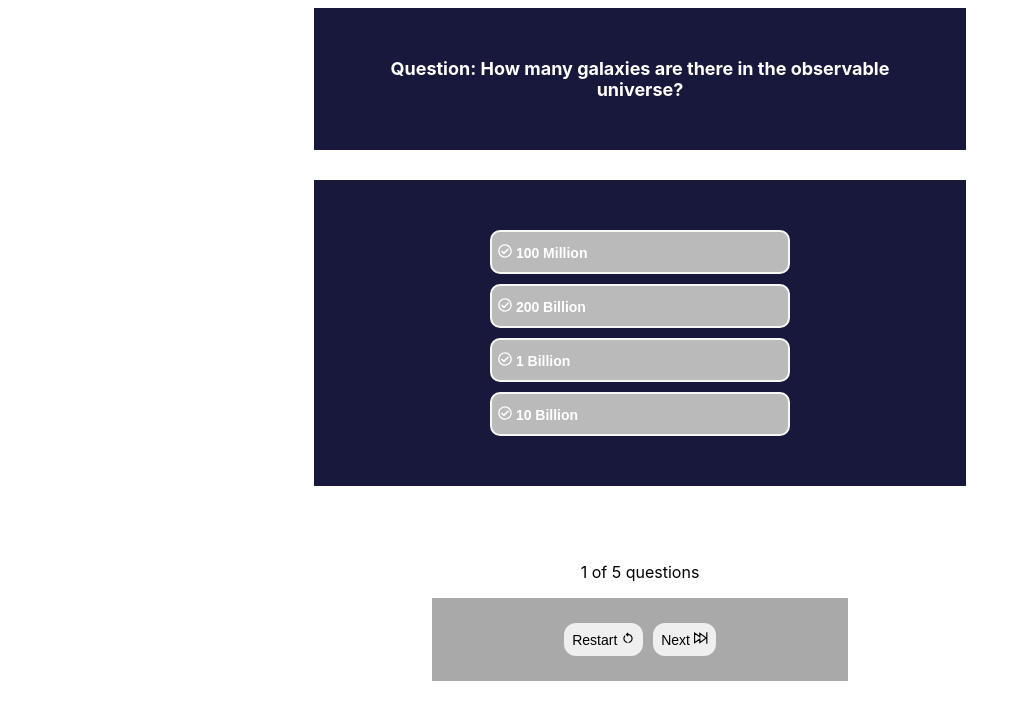
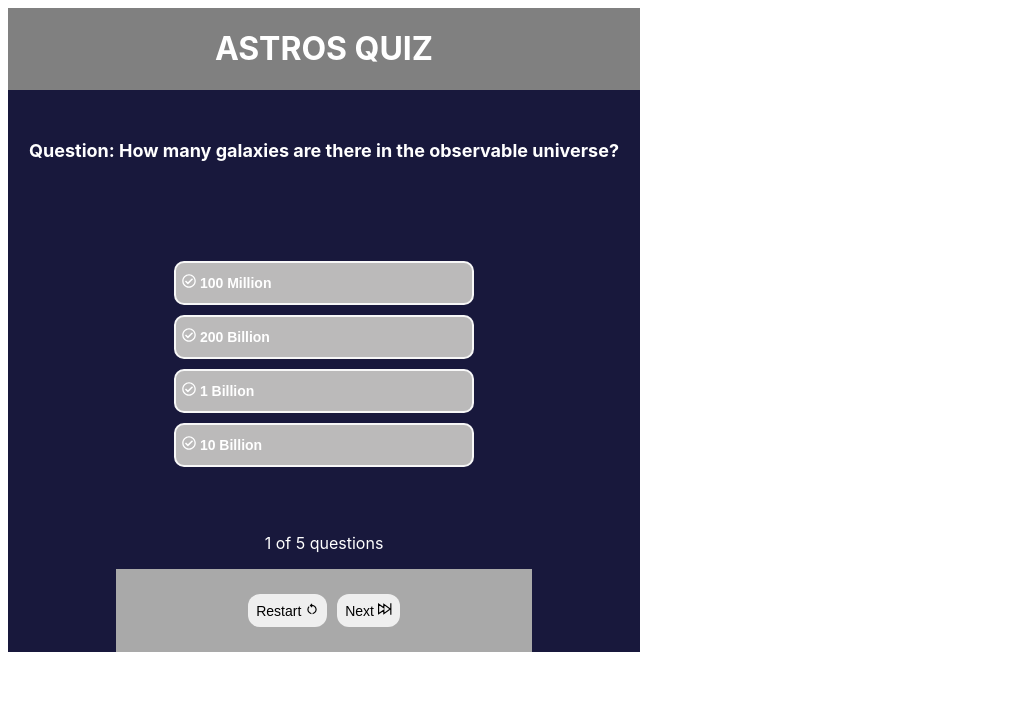
Before and after one commit to Technigo/project-redux-quiz, a React (Vite) app: page / in a window 1280 px wide. Shown: the top 720 px of the page, without its empty margins (0-1021 px from the left). Built offline with nearby package versions, Linux system fonts and the light colour scheme.

Commit message:
add header and fix some small styles

```diff
--- a/src/components/Controller.jsx
+++ b/src/components/Controller.jsx
@@ -1,10 +1,12 @@
 import { CurrentQuestion } from './CurrentQuestion';
 import { ProgressBar } from './ProgressBar';
 import { ButtonsMenu } from "./ButtonsMenu";
+import { Header } from "./Header";
 
 export const Controller = () => {
   return (
     <div className="controller-container">
+        <Header/>
         <CurrentQuestion />
         <ProgressBar/>
         <ButtonsMenu/>
--- a/src/components/CurrentQuestion.jsx
+++ b/src/components/CurrentQuestion.jsx
@@ -45,7 +45,6 @@ export const CurrentQuestion = () => {
       </div>) : (
       <div></div>)}
       {/* add question counter */}
-
     </div>
   );
 };
--- /dev/null
+++ b/src/components/Header.jsx
@@ -0,0 +1,9 @@
+
+export const Header = () => {
+  return (
+
+    <div className="header-container">
+        <h1>ASTROS QUIZ</h1>
+    </div>
+  )
+}
--- a/src/index.css
+++ b/src/index.css
@@ -17,10 +17,19 @@ code {
   display: flex;
   flex-direction: column;
   align-items: center;
-  width: 100%;
+  width: 50%;
+  background-color:#18183c;
+  color: #fff;
 }
 
 /* CurrentQuestion Styles */
+
+/* Header */
+.header-container{
+  background-color: #808080;
+  width: 100%;
+  text-align: center;
+}
 
 /* Quiz Container */
 
@@ -28,7 +37,7 @@ code {
   display: flex;
   flex-direction: column;
   align-items: center;
-  gap: 30px;
+  color: #fff;
 }
 
 .quiz-question{
@@ -36,10 +45,10 @@ code {
   font-size: 18px;
   flex-wrap: wrap;
   color: #fff;
-  background-color: #18183c;
   margin: 0;
   padding: 50px;
-  width: 80%;
+  width: 100%;
+  color: #fff;
 }
 
 /* Answers Div */
@@ -48,7 +57,6 @@ code {
   display: flex;
   flex-direction: column;
   gap: 10px;
-  background-color: #18183c;
   width: 80%;
   align-items: center;
   padding: 50px;
@@ -92,10 +100,10 @@ code {
   display: flex;
   justify-content: center;
   gap: 10px;
-  margin-bottom: 20px;
+  margin: 0;
   background-color: darkgrey;
   padding: 25px 50px;
-  width: 25%;
+  width:inherit;
 }
 
 .btn{
```
